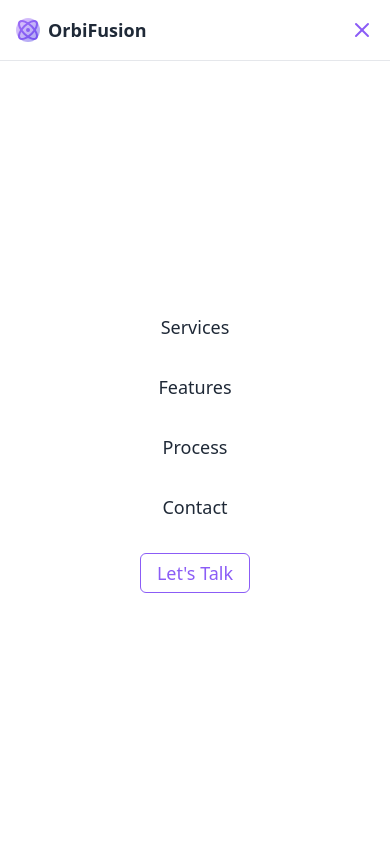
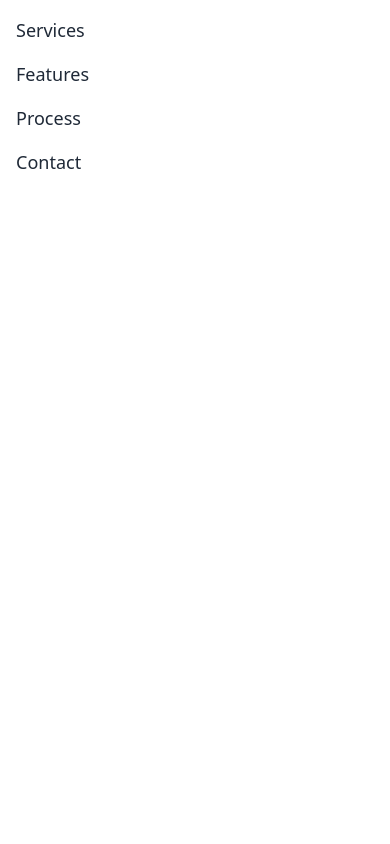
Before and after one commit to khan7sh/orbii, a Next.js app: page / in a window 390 px wide. Both pictures are taken after a click on the button 362 px from the left and 39 px from the top of the page. Shown: the top 844 px of the page. Built offline with nearby package versions, Linux system fonts and the light colour scheme.

Commit message:
Fix modbile v

```diff
--- /dev/null
+++ b/components/ErrorBoundary.tsx
@@ -0,0 +1,34 @@
+import React, { ErrorInfo, ReactNode } from 'react'
+
+interface Props {
+  children: ReactNode;
+}
+
+interface State {
+  hasError: boolean;
+}
+
+class ErrorBoundary extends React.Component<Props, State> {
+  constructor(props: Props) {
+    super(props)
+    this.state = { hasError: false }
+  }
+
+  static getDerivedStateFromError(_: Error): State {
+    return { hasError: true }
+  }
+
+  componentDidCatch(error: Error, errorInfo: ErrorInfo) {
+    console.log('ErrorBoundary caught an error:', error, errorInfo)
+  }
+
+  render() {
+    if (this.state.hasError) {
+      return <h1>Something went wrong. Please try refreshing the page.</h1>
+    }
+
+    return this.props.children
+  }
+}
+
+export default ErrorBoundary
--- /dev/null
+++ b/components/MobileMenu.tsx
@@ -0,0 +1,17 @@
+import React from 'react';
+import Link from 'next/link';
+
+const MobileMenu = () => {
+  return (
+    <div className="sm:hidden fixed inset-0 bg-white z-50 p-4">
+      <nav className="flex flex-col space-y-4">
+        <Link href="#services" className="text-lg font-medium">Services</Link>
+        <Link href="#features" className="text-lg font-medium">Features</Link>
+        <Link href="#process" className="text-lg font-medium">Process</Link>
+        <Link href="#contact" className="text-lg font-medium">Contact</Link>
+      </nav>
+    </div>
+  );
+};
+
+export default MobileMenu;
--- a/pages/_app.tsx
+++ b/pages/_app.tsx
@@ -1,9 +1,17 @@
 import React from 'react'
+import Head from 'next/head'
 import '../styles/globals.css'
 import type { AppProps } from 'next/app'
 
 function MyApp({ Component, pageProps }: AppProps) {
-  return <Component {...pageProps} />
+  return (
+    <>
+      <Head>
+        <meta name="viewport" content="width=device-width, initial-scale=1, maximum-scale=1, user-scalable=0" />
+      </Head>
+      <Component {...pageProps} />
+    </>
+  )
 }
 
 export default MyApp
--- a/pages/index.tsx
+++ b/pages/index.tsx
@@ -2,81 +2,36 @@ import { Button } from "../components/ui/button"
 import { Rocket, Zap, Search, Code, BarChart, Users, CheckCircle, MessageSquare, Cog, Bot, X, Atom } from "lucide-react"
 import Link from "next/link"
 import React, { useState, useEffect } from 'react'
+import ErrorBoundary from '../components/ErrorBoundary'
+import MobileMenu from '../components/MobileMenu';
 
 export default function Component() {
   const [showAirtable, setShowAirtable] = useState(false)
   const [mobileMenuOpen, setMobileMenuOpen] = useState(false)
+  const menuItems = ['Services', 'Features', 'Process', 'Contact'];
 
   useEffect(() => {
-    const handleSmoothScroll = (e: Event) => {
+    const handleSmoothScroll = (e: MouseEvent) => {
       const target = e.target as HTMLAnchorElement;
       if (target.hash) {
         e.preventDefault();
         const element = document.querySelector(target.hash);
         if (element) {
-          element.scrollIntoView({
-            behavior: 'smooth'
-          });
+          element.scrollIntoView({ behavior: 'smooth' });
         }
       }
     };
 
     const links = document.querySelectorAll('a[href^="#"]');
-    links.forEach(link => {
-      link.addEventListener('click', handleSmoothScroll);
-    });
+    links.forEach(link => link.addEventListener('click', handleSmoothScroll));
 
     return () => {
-      links.forEach(link => {
-        link.removeEventListener('click', handleSmoothScroll);
-      });
+      links.forEach(link => link.removeEventListener('click', handleSmoothScroll));
     };
   }, []);
 
-  const menuItems = ["Services", "Features", "Process", "Contact"]
-
-  const MobileMenu = () => (
-    <div className="fixed inset-0 z-50 bg-background">
-      <div className="flex flex-col h-full">
-        <div className="flex justify-between items-center p-4 border-b border-gray-200">
-          <Link className="flex items-center justify-center" href="#" onClick={() => setMobileMenuOpen(false)}>
-            <div className="relative">
-              <Atom className="h-6 w-6 text-primary" />
-              <div className="absolute inset-0 bg-gradient-to-br from-purple-400 to-indigo-600 rounded-full opacity-30 animate-pulse"></div>
-            </div>
-            <span className="ml-2 text-lg font-bold text-secondary">OrbiFusion</span>
-          </Link>
-          <button onClick={() => setMobileMenuOpen(false)}>
-            <X className="h-6 w-6 text-primary" />
-          </button>
-        </div>
-        <nav className="flex flex-col flex-grow justify-center items-center space-y-8">
-          {menuItems.map((item) => (
-            <a
-              key={item}
-              className="text-lg font-medium hover:text-primary transition-colors"
-              href={`#${item.toLowerCase()}`}
-              onClick={() => setMobileMenuOpen(false)}
-            >
-              {item}
-            </a>
-          ))}
-          <Button
-            variant="outline"
-            className="border-primary text-primary hover:bg-primary/10 text-lg py-2 px-4"
-            onClick={() => {
-              setShowAirtable(true)
-              setMobileMenuOpen(false)
-            }}
-          >
-            Let's Talk
-          </Button>
-        </nav>
-      </div>
-    </div>
-  )
-
   return (
+    <ErrorBoundary>
       <div className="flex flex-col min-h-[100dvh] bg-background text-text">
         <header className="container mx-auto px-4 lg:px-6 h-20 flex items-center justify-between border-b border-gray-200">
           <Link className="flex items-center justify-center" href="#">
@@ -347,5 +302,6 @@ export default function Component() {
           </div>
         </footer>
       </div>
+    </ErrorBoundary>
   )
 }
```
Lines whose indentation alone changed are shown as unchanged.
